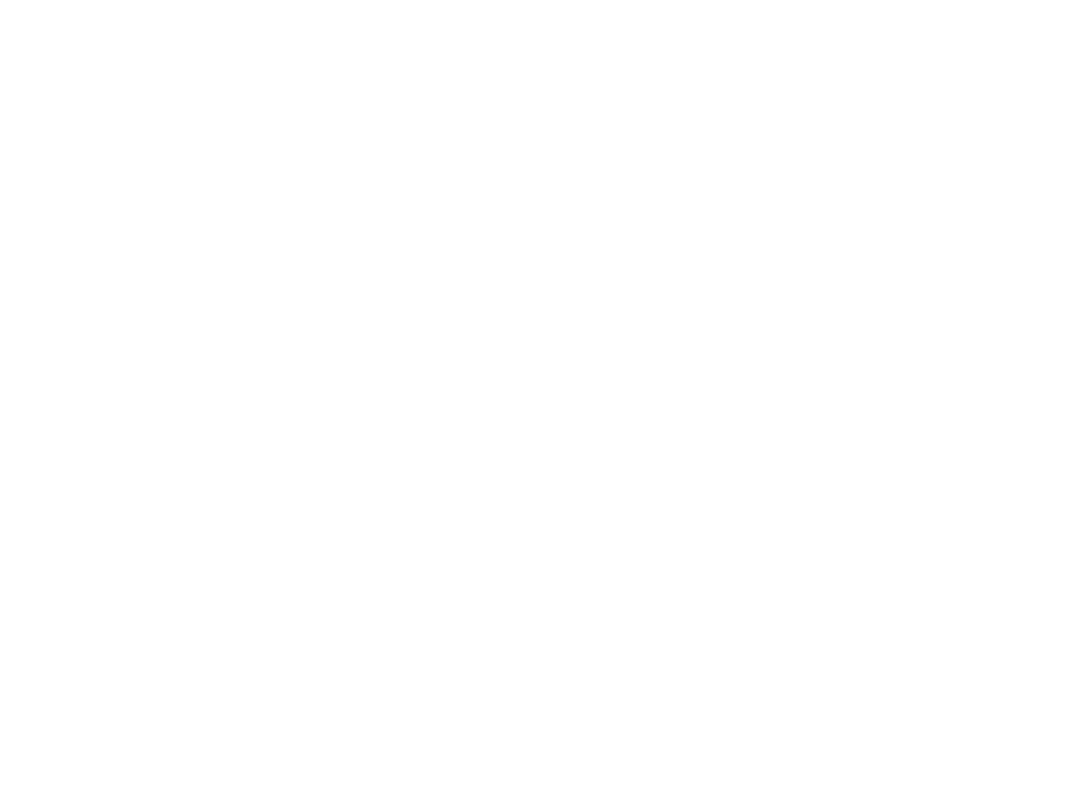
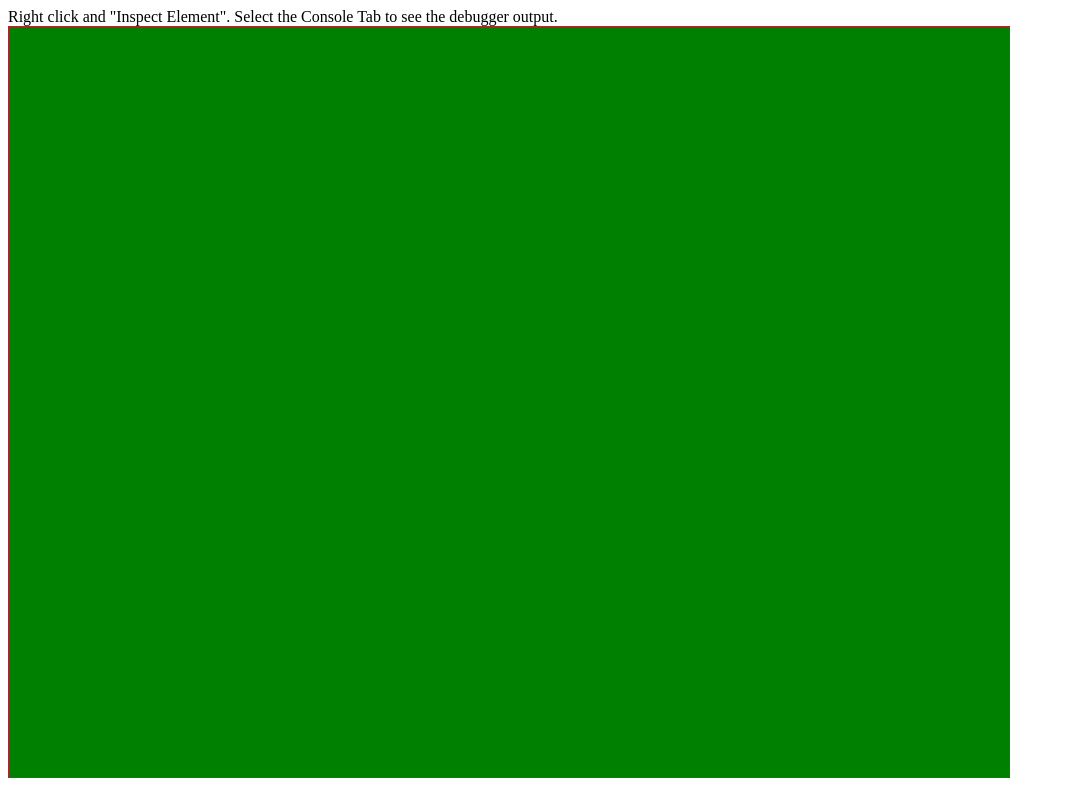
Before and after one commit to rjonesca/TCSS491, a plain HTML site: page Mario/index.html in a window 1280 px wide. Shown: the whole page, without its empty margins (0-1065 px from the left). Drawn offline with Linux system fonts and the light colour scheme.

Commit message:
added game.js, index and images dir

```diff
--- /dev/null
+++ b/Mario/game.js
@@ -0,0 +1,228 @@
+// This game shell was happily copied from Googler Seth Ladd's "Bad Aliens" game and his Google IO talk in 2011
+
+window.requestAnimFrame = (function () {
+    return window.requestAnimationFrame ||
+            window.webkitRequestAnimationFrame ||
+            window.mozRequestAnimationFrame ||
+            window.oRequestAnimationFrame ||
+            window.msRequestAnimationFrame ||
+            function (/* function */ callback, /* DOMElement */ element) {
+                window.setTimeout(callback, 1000 / 60);
+            };
+})();
+
+function AssetManager() {
+    this.successCount = 0;
+    this.errorCount = 0;
+    this.cache = [];
+    this.downloadQueue = [];
+}
+
+AssetManager.prototype.queueDownload = function (path) {
+    console.log(path.toString());
+    this.downloadQueue.push(path);
+}
+
+AssetManager.prototype.isDone = function () {
+    return (this.downloadQueue.length == this.successCount + this.errorCount);
+}
+AssetManager.prototype.downloadAll = function (callback) {
+    if (this.downloadQueue.length === 0) window.setTimeout(callback, 100);
+    for (var i = 0; i < this.downloadQueue.length; i++) {
+        var path = this.downloadQueue[i];
+        var img = new Image();
+        var that = this;
+        img.addEventListener("load", function () {
+            console.log("dun: " + this.src.toString());
+            that.successCount += 1;
+            if (that.isDone()) { callback(); }
+        });
+        img.addEventListener("error", function () {
+            that.errorCount += 1;
+            if (that.isDone()) { callback(); }
+        });
+        img.src = path;
+        this.cache[path] = img;
+    }
+}
+
+AssetManager.prototype.getAsset = function(path){
+    //console.log(path.toString());
+    return this.cache[path];
+}
+
+
+function GameEngine() {
+    this.entities = [];
+    this.ctx = null;
+    this.click = null;
+    this.mouse = null;
+    this.wheel = null;
+    this.surfaceWidth = null;
+    this.surfaceHeight = null;
+}
+
+GameEngine.prototype.init = function (ctx) {
+    this.ctx = ctx;
+    this.surfaceWidth = this.ctx.canvas.width;
+    this.surfaceHeight = this.ctx.canvas.height;
+    this.startInput();
+
+    console.log('game initialized');
+}
+
+GameEngine.prototype.start = function () {
+    console.log("starting game");
+    var that = this;
+    (function gameLoop() {
+        that.loop();
+        requestAnimFrame(gameLoop, that.ctx.canvas);
+    })();
+}
+
+GameEngine.prototype.startInput = function () {
+    console.log('Starting input');
+
+    var getXandY = function (e) {
+        var x = e.clientX - that.ctx.canvas.getBoundingClientRect().left;
+        var y = e.clientY - that.ctx.canvas.getBoundingClientRect().top;
+
+        if (x < 1024) {
+            x = Math.floor(x / 32);
+            y = Math.floor(y / 32);
+        }
+
+        return { x: x, y: y };
+    }
+
+    var that = this;
+
+    this.ctx.canvas.addEventListener("click", function (e) {
+        that.click = getXandY(e);
+    }, false);
+
+    this.ctx.canvas.addEventListener("mousemove", function (e) {
+        that.mouse = getXandY(e);
+    }, false);
+
+    this.ctx.canvas.addEventListener("mousewheel", function (e) {
+        that.wheel = e;
+    }, false);
+
+    console.log('Input started');
+}
+
+GameEngine.prototype.addEntity = function (entity) {
+    console.log('added entity');
+    this.entities.push(entity);
+}
+
+GameEngine.prototype.draw = function (drawCallback) {
+    this.ctx.clearRect(0, 0, this.ctx.canvas.width, this.ctx.canvas.height);
+    this.ctx.save();
+    for (var i = 0; i < this.entities.length; i++) {
+        this.entities[i].draw(this.ctx);
+    }
+    if (drawCallback) {
+        drawCallback(this);
+    }
+    this.ctx.restore();
+}
+
+GameEngine.prototype.update = function () {
+    var entitiesCount = this.entities.length;
+
+    for (var i = 0; i < entitiesCount; i++) {
+        var entity = this.entities[i];
+
+        if (!entity.removeFromWorld) {
+            entity.update();
+        }
+    }
+
+    for (var i = this.entities.length - 1; i >= 0; --i) {
+        if (this.entities[i].removeFromWorld) {
+            this.entities.splice(i, 1);
+        }
+    }
+}
+
+GameEngine.prototype.loop = function () {
+    this.update();
+    this.draw();
+    this.click = null;
+    this.wheel = null;
+}
+
+function Entity(game, x, y) {
+    this.game = game;
+    this.x = x;
+    this.y = y;
+    this.removeFromWorld = false;
+}
+
+Entity.prototype.update = function () {
+}
+
+Entity.prototype.draw = function (ctx) {
+    if (this.game.showOutlines && this.radius) {
+        ctx.beginPath();
+        ctx.strokeStyle = "green";
+        ctx.arc(this.x, this.y, this.radius, 0, Math.PI * 2, false);
+        ctx.stroke();
+        ctx.closePath();
+    }
+}
+
+Entity.prototype.rotateAndCache = function (image, angle) {
+    var offscreenCanvas = document.createElement('canvas');
+    var size = Math.max(image.width, image.height);
+    offscreenCanvas.width = size;
+    offscreenCanvas.height = size;
+    var offscreenCtx = offscreenCanvas.getContext('2d');
+    offscreenCtx.save();
+    offscreenCtx.translate(size / 2, size / 2);
+    offscreenCtx.rotate(angle);
+    offscreenCtx.translate(0, 0);
+    offscreenCtx.drawImage(image, -(image.width / 2), -(image.height / 2));
+    offscreenCtx.restore();
+    //offscreenCtx.strokeStyle = "red";
+    //offscreenCtx.strokeRect(0,0,size,size);
+    return offscreenCanvas;
+}
+
+// GameBoard code below
+
+function GameBoard() {
+
+    Entity.call(this, null, 0, 0);
+}
+
+GameBoard.prototype = new Entity();
+GameBoard.prototype.constructor = GameBoard;
+
+GameBoard.prototype.update = function () {
+    Entity.prototype.update.call(this);
+}
+
+GameBoard.prototype.draw = function (ctx) {
+}
+
+// the "main" code begins here
+
+var ASSET_MANAGER = new AssetManager();
+ASSET_MANAGER.queueDownload('images/smb3_mario_sheet.png');
+
+ASSET_MANAGER.downloadAll(function () {
+    console.log("starting up da sheild");
+    var canvas = document.getElementById('gameWorld');
+    var ctx = canvas.getContext('2d');
+
+    var gameEngine = new GameEngine();
+    var gameboard = new GameBoard();
+
+    gameEngine.addEntity(gameboard);
+
+    gameEngine.init(ctx);
+    gameEngine.start();
+});
--- a/Mario/index.html
+++ b/Mario/index.html
@@ -1,11 +1,14 @@
+
 <!DOCTYPE html>
 <html>
-	<head>
+<head>
+    <meta charset="utf-8">
+    <title>Game Project Shell</title>
+    <script type="text/javascript" src="./game.js"></script>
+</head>
+<body>
+    <div>Right click and "Inspect Element".  Select the Console Tab to see the debugger output.</div>
 
-	</head>
-	<body>
-		<canvas tabindex="0"></canvas>
-	</body>
-
-
+    <canvas id="gameWorld" width="1000" height="750" style="border: 1px solid brown; background: green"></canvas>
+</body>
 </html>
```
Also changed, not shown: Mario/images/smb3_mario_sheet.png (added).
